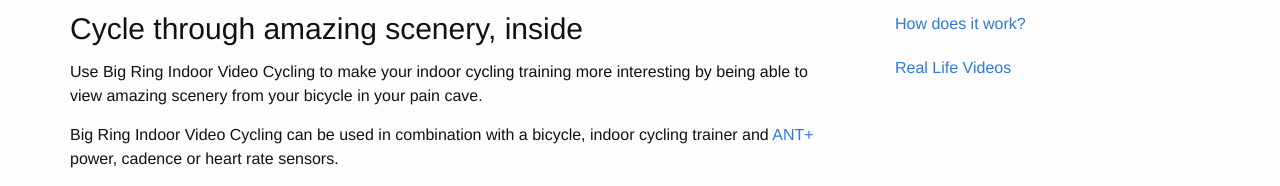
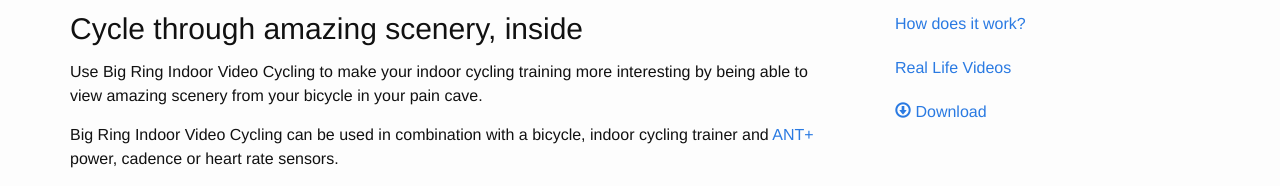
Before and after one commit to rsippl/big-ring, a Jekyll site: the page built from index.html, in a window 1280 px wide. Shown: the part 403-589 px from the top of the page. Built offline with Jekyll 4.4.1, drawn with Linux system fonts in a browser that asks for light colours; nearby versions of some CDN libraries; grey boxes are pictures that could not be loaded.

Commit message:
Added download link to sitebar.

```diff
--- a/index.html
+++ b/index.html
@@ -4,6 +4,7 @@
 ---
 
 <div class="col-md-8" role="main">
+
     <h1>Big Ring Indoor Video Cycling</h1>
     <h2>Cycle through amazing scenery, inside</h2>
 
@@ -86,6 +87,7 @@
           <li class="active"><a href="#">Intro</a></li>
           <li><a href="#howdoesitwork">How does it work?</a></li>
           <li><a href="#reallifevideos">Real Life Videos</a></li>
+          <li><a href="download.html"><span class="glyphicon glyphicon-download"></span>&nbsp;Download</a></li>
         </ul>
     </nav>
 </div>
```
Also changed, not shown: download.html (line endings or trailing spaces).
